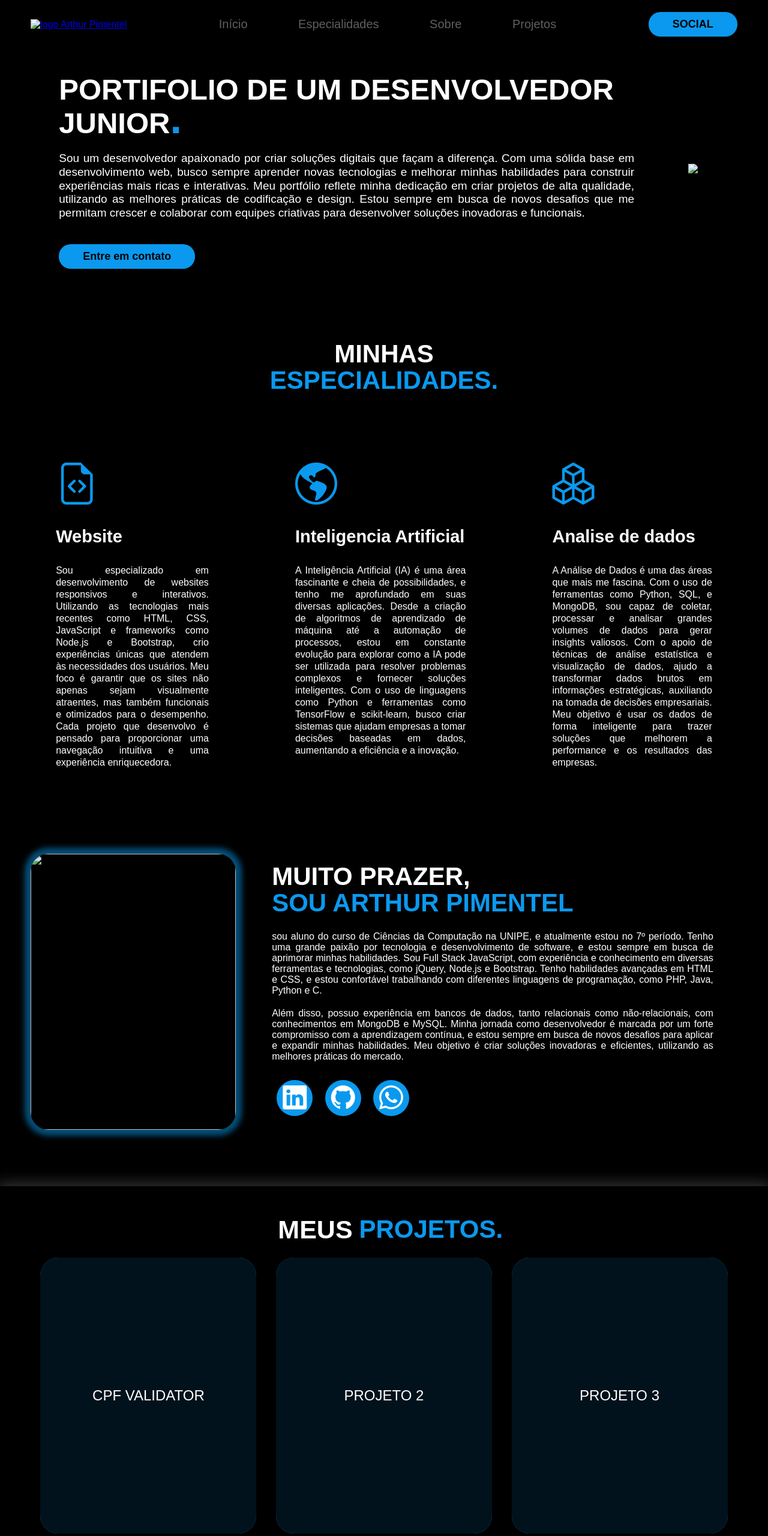
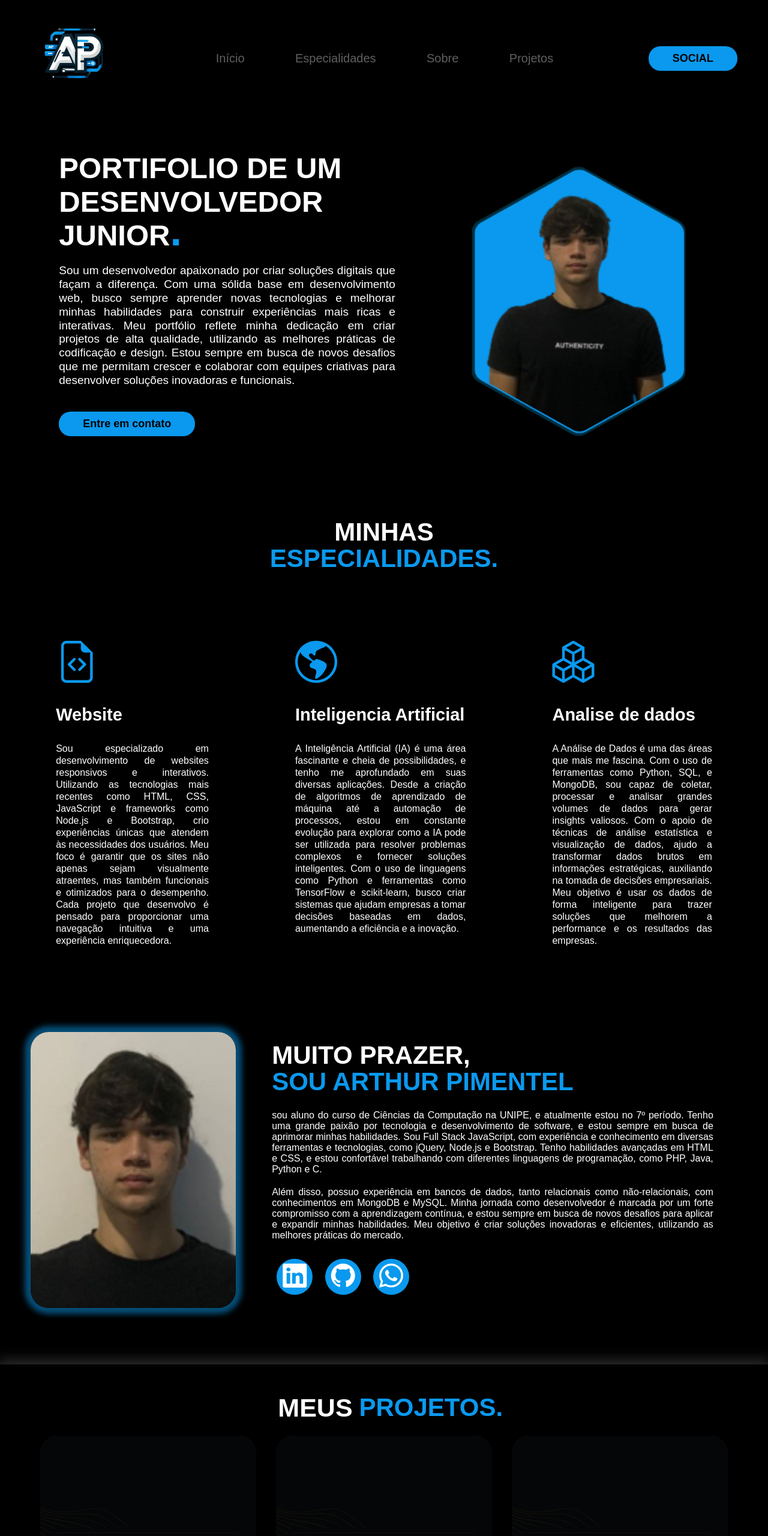
Before and after one commit to ArthurPimentell/portifolioDigital, a plain HTML site: page index.html in a window 1280 px wide. Shown: the top 2560 px of the page at 60% size. Drawn offline with nearby package versions, Linux system fonts and the light colour scheme; the site is published under a folder, as on GitHub Pages, so addresses that start at the root find nothing; a web font is replaced by a local one.

Commit message:
Refeact: atualizando meu portifolio digial 1.0.2

```diff
--- a/index.html
+++ b/index.html
@@ -22,7 +22,7 @@
         <div class="interface">
             <div class="logo">
                 <a href="#">
-                    <img src="/src/imagem/logo_ap-removebg-preview.png" alt="logo Arthur Pimentel" height="150px" width="150px">
+                    <img src="imagem/logo_ap-removebg-preview.png" alt="logo Arthur Pimentel" height="150px" width="150px">
                 </a>
             </div><!--Fecha a classe do top-->
 
@@ -62,7 +62,7 @@
                         </div><!--FIM BTN CONTATOS, TXT TOPO SITE-->
                     </div><!--FIM TXT TOPO SITE-->
                     <div class="img-topo-site">
-                        <img src="/src/imagem/logo menu.png" alt="Foto perfil">
+                        <img src="imagem/logo menu.png" alt="Foto perfil">
                     </div>
                 </div>
             </div>
@@ -97,7 +97,7 @@
             <div class="interface">
                 <div class="flex">
                     <div class="img-sobre">
-                        <img src="/src/imagem/Foto 3x4.jpg" alt="">
+                        <img src="imagem/Foto 3x4.jpg" alt="">
 
                     </div><!--Imamgem sobre-->
                     <div clas="txt-sobre">
@@ -125,14 +125,14 @@
                 <h2 class="titulo" id="portifolio">MEUS <span>PROJETOS.</span></h2>
                 <div class="flex">
                     <a href="https://github.com/ArthurPimentell/CPF-VALIDATOR" target="_blank">
-                        <div class="img-port" style="background-image: url(/src/imagem/projeto\ validador\ de\ cpf.png);">
+                        <div class="img-port" style="background-image: url(imagem/projeto\ validador\ de\ cpf.png);">
                             <div class="overlay">CPF VALIDATOR</div>
                         </div>
                     </a>
-                    <div class="img-port" style="background-image: url(/src/imagem/projeto\ validador\ de\ cpf.png);">
+                    <div class="img-port" style="background-image: url(imagem/projeto\ validador\ de\ cpf.png);">
                         <div class="overlay">PROJETO 2</div>
                     </div>
-                    <div class="img-port" style="background-image: url(/src/imagem/projeto\ validador\ de\ cpf.png);">
+                    <div class="img-port" style="background-image: url(imagem/projeto\ validador\ de\ cpf.png);">
                         <div class="overlay">PROJETO 3</div>
                 </div>
 
@@ -160,7 +160,7 @@
             <div class="line-footer">
                 <div class="flex">
                 <div class="logo-footer">
-                    <img src="/src/imagem/logo_ap-removebg-preview.png" alt="">
+                    <img src="imagem/logo_ap-removebg-preview.png" alt="">
                 </div><!--Logo footer-->
 
                 <div class="btn-social">
```
Also changed, not shown: imagem/Foto 3x4.jpg (renamed from src/imagem/Foto 3x4.jpg), imagem/logo menu.png (renamed from src/imagem/logo menu.png), imagem/logo_ap-removebg-preview.png (renamed from src/imagem/logo_ap-removebg-preview.png), imagem/projeto validador de cpf.png (renamed from src/imagem/projeto validador de cpf.png), 2 other files.
